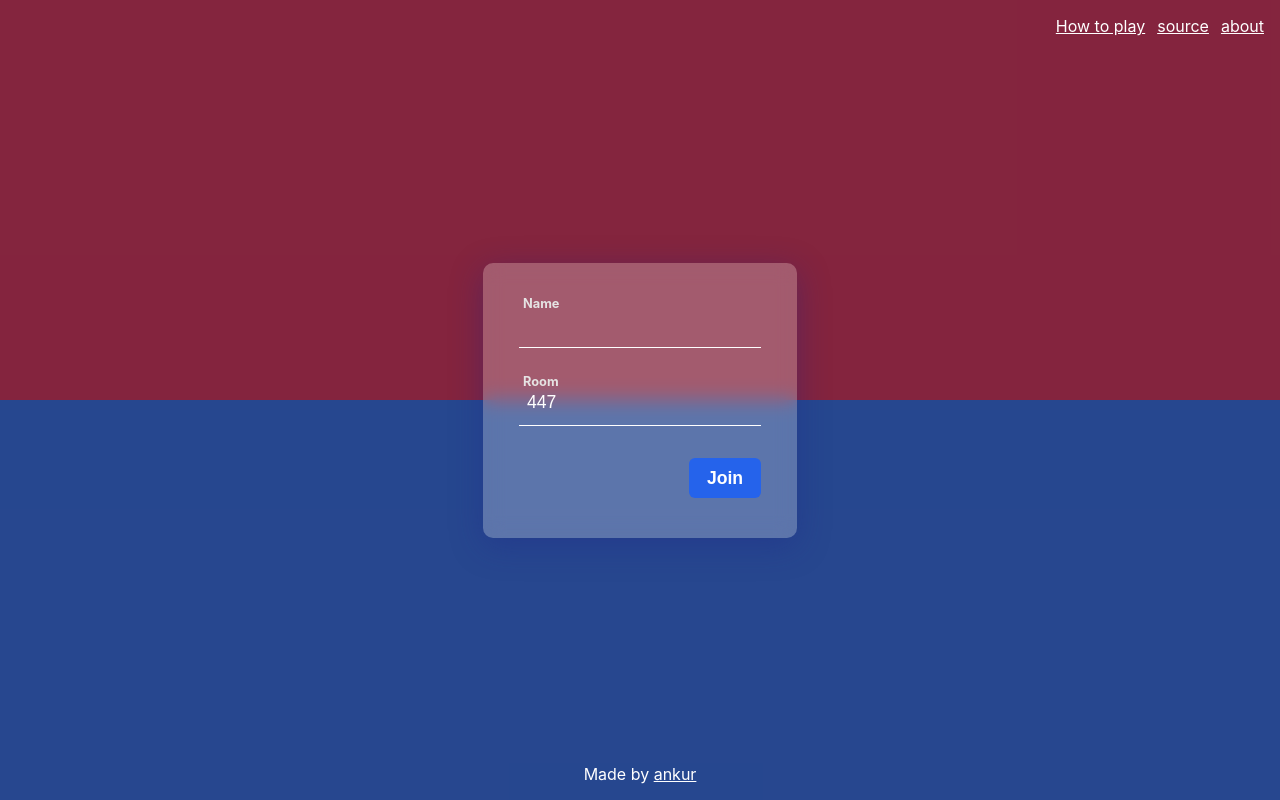
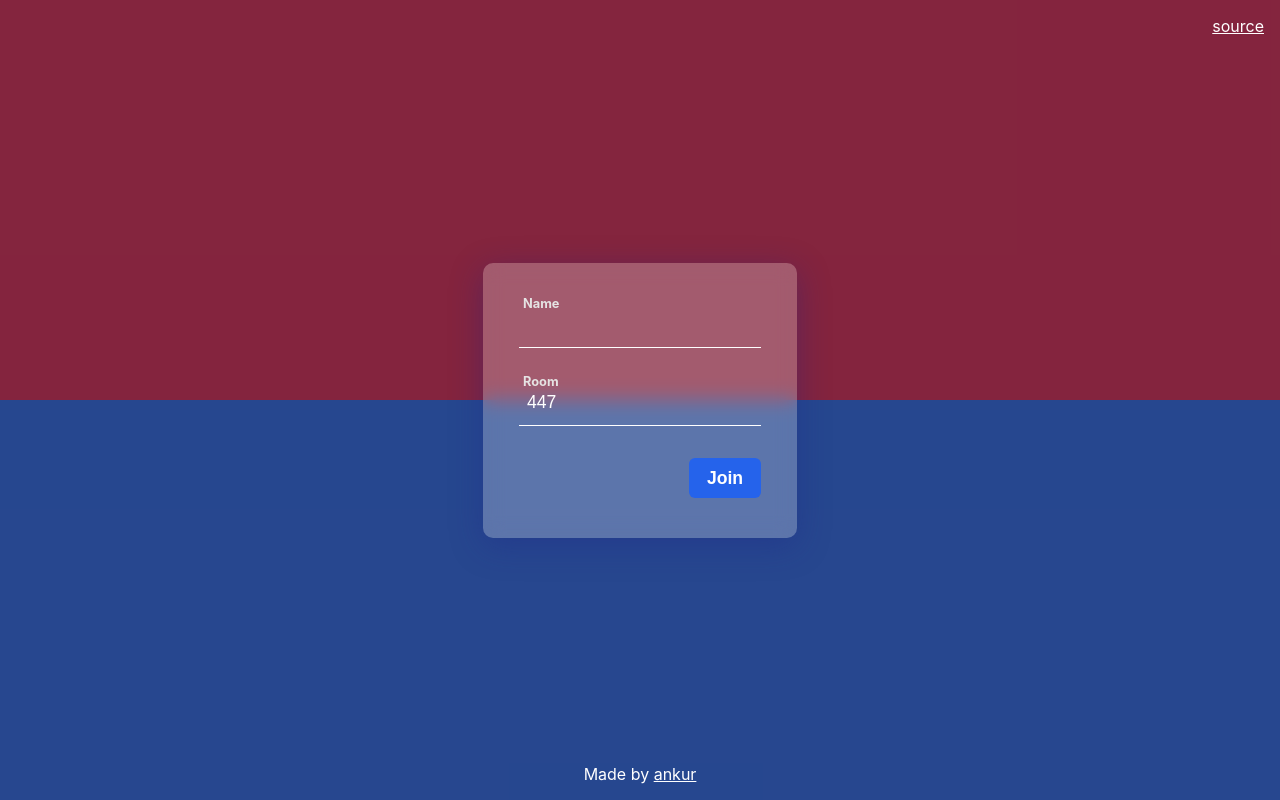
Before and after one commit to theankurkedia/Tappy, a React (Create React App) app: page / in a window 1280 px wide. Built offline with nearby package versions, Linux system fonts and the light colour scheme; no server answers.

Commit message:
commented page links which have to be moved

```diff
--- a/src/components/utils.tsx
+++ b/src/components/utils.tsx
@@ -1,9 +1,9 @@
 function Header() {
   return (
     <div className='header'>
-      <a href={'https://www.ankurkedia.com/'} target='_blank' rel='noreferrer'>
+      {/* <a href={'https://www.ankurkedia.com/'} target='_blank' rel='noreferrer'>
         How to play
-      </a>
+      </a> */}
       <a
         href={'https://github.com/theankurkedia/tapp'}
         target='_blank'
@@ -11,9 +11,9 @@
       >
         source
       </a>
-      <a href={'https://www.ankurkedia.com/'} target='_blank' rel='noreferrer'>
+      {/* <a href={'https://www.ankurkedia.com/'} target='_blank' rel='noreferrer'>
         about
-      </a>
+      </a> */}
     </div>
   );
 }
```
